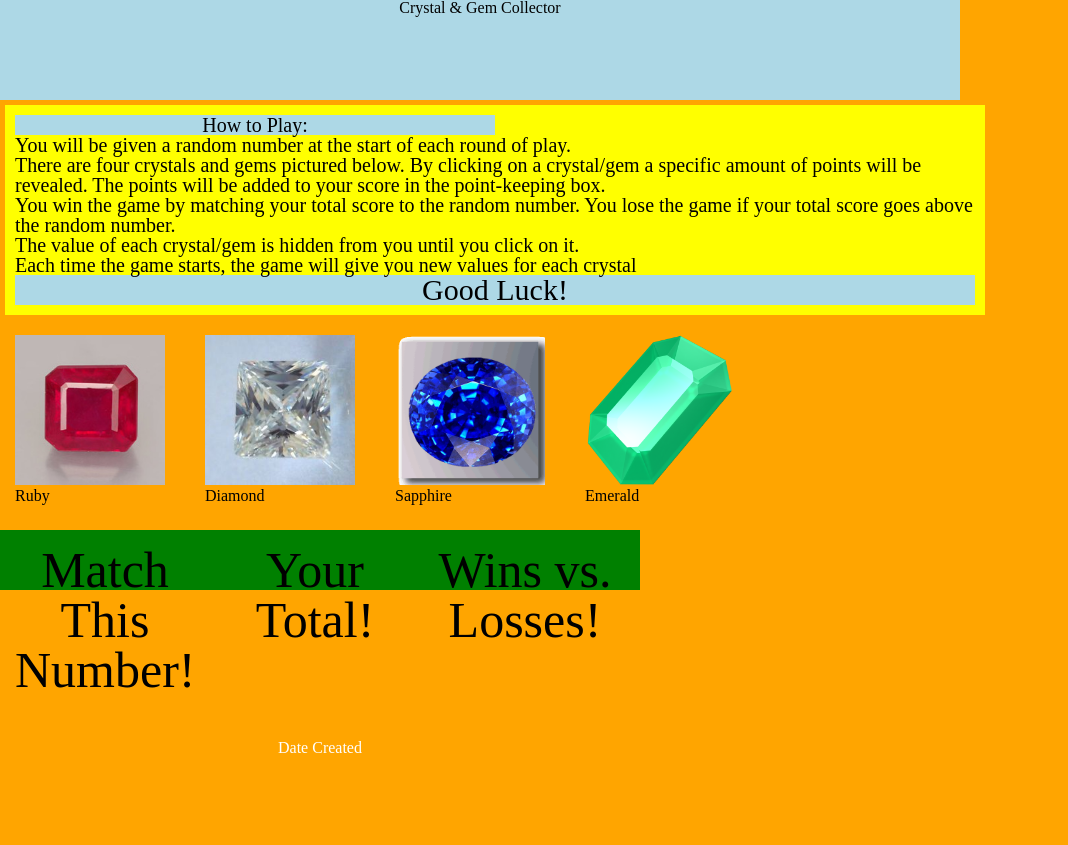
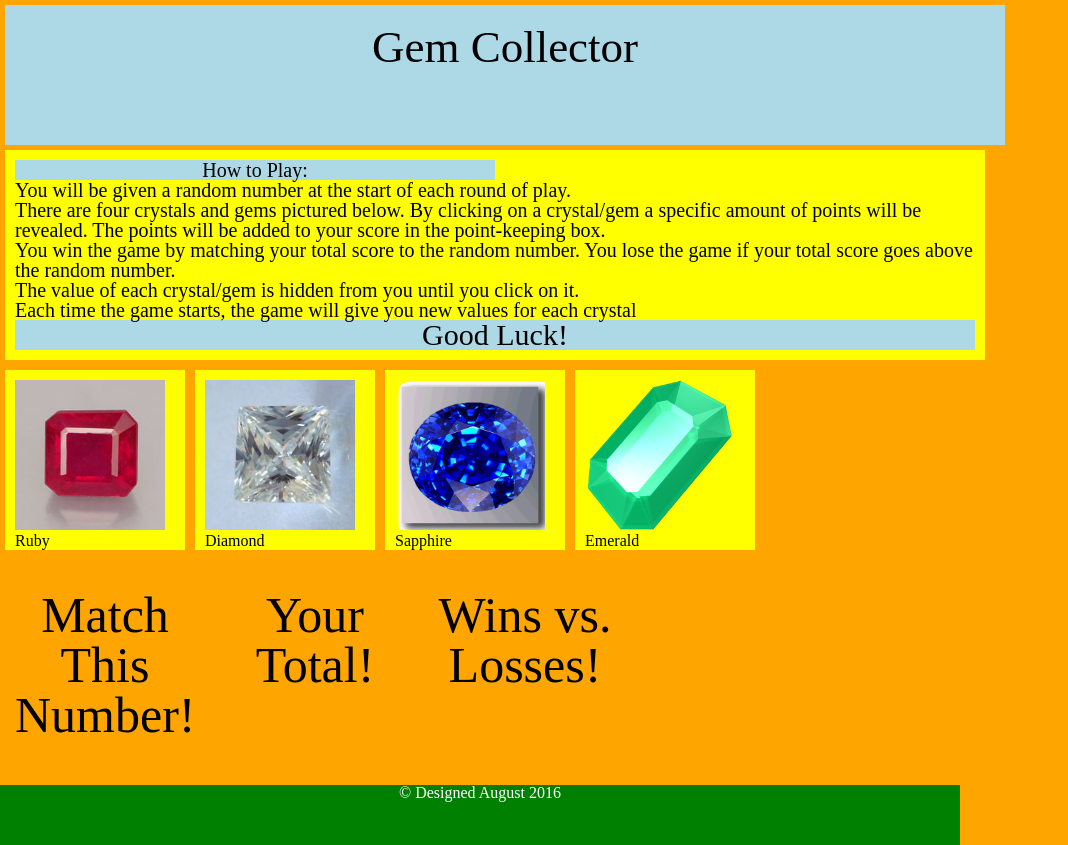
Before and after one commit to JayMFrimmel/week-4-game-crystallize, a plain HTML site: page index.html in a window 1280 px wide. Shown: the whole page, without its empty margins (0-1068 px from the left). Before the commit the page ends 800 px from the top, so only its background shows below. Drawn offline with Linux system fonts and the light colour scheme; files whose address does not match are found by name.

Commit message:
another commit

```diff
--- a/assets/css/style.css
+++ b/assets/css/style.css
@@ -6,10 +6,14 @@ body {
 	color: black;
 }
 
-header {
+div#header {
 	width: 75%;
 	height: 100px;
-	font-size-adjust: 25px;
+	padding: 20px;
+	border-width: 5px;
+	border-color: black;
+	margin: 5px;
+	font-size: 45px;
 	text-align: center;
 	background-color: lightblue;
 	}
@@ -51,6 +55,7 @@ div#rubyred {
 	border: 5px;
 	margin: 5px;
 	float: left;
+	background-color: yellow;
 }
 
 div#shinywhite {
@@ -60,6 +65,7 @@ div#shinywhite {
 	border: 5px;
 	margin: 5px;
 	float: left;
+	background-color: yellow;
 }
 
 div#bluest {
@@ -69,6 +75,7 @@ div#bluest {
 	border: 5px;
 	margin: 5px;
 	float: left;
+	background-color: yellow;
 }
 
 div#evergreen {
@@ -78,6 +85,7 @@ div#evergreen {
 	border: 5px;
 	margin: 5px;
 	float: left;
+	background-color: yellow;
 }
 
 div#comprannum {
@@ -118,7 +126,7 @@ div#winslosses {
 }
 
 footer {
-	width: 50%;
+	width: 75%;
 	height: 60px;
 	padding-top: 5px;
 	padding-right: 10px
@@ -130,4 +138,5 @@ footer {
 	text-align: center;
 	color: white;
 	background-color: green;
+	float: left;
 }
--- a/index.html
+++ b/index.html
@@ -13,10 +13,10 @@
 <body>
 
 	<!-- header block -->
-	<header>
-		<h1>Crystal & Gem Collector</h1>
+	<div id="header">
+		<h1>Gem Collector</h1>
 
-	</header>
+	</div>
 
 	<!-- instruction box -->
  		<div id="first">
@@ -24,7 +24,7 @@
 
 		<p>
 		<ol>
-			<li>You will be given a random number at the start of each round of play.</l1>
+			<li>You will be given a random number at the start of each round of play.</li>
 
 			<li>There are four crystals and gems pictured below. By clicking on a crystal/gem a specific amount of points will be revealed. The points will be added to your score in the point-keeping box.</li>
 
@@ -68,6 +68,7 @@
 		<div id="comprannum">
 			<h3>Match This Number!</h3>
 
+
 		</div>
 
 		<div id="Yourtotal">
@@ -81,7 +82,8 @@
 		</div>
 	</div>
 
-	<footer>Date Created</footer>
+	<footer>
+		<p><small>&copy; Designed August 2016</small></p></footer>
 
 </body>
 
```
Lines whose indentation alone changed are shown as unchanged.
